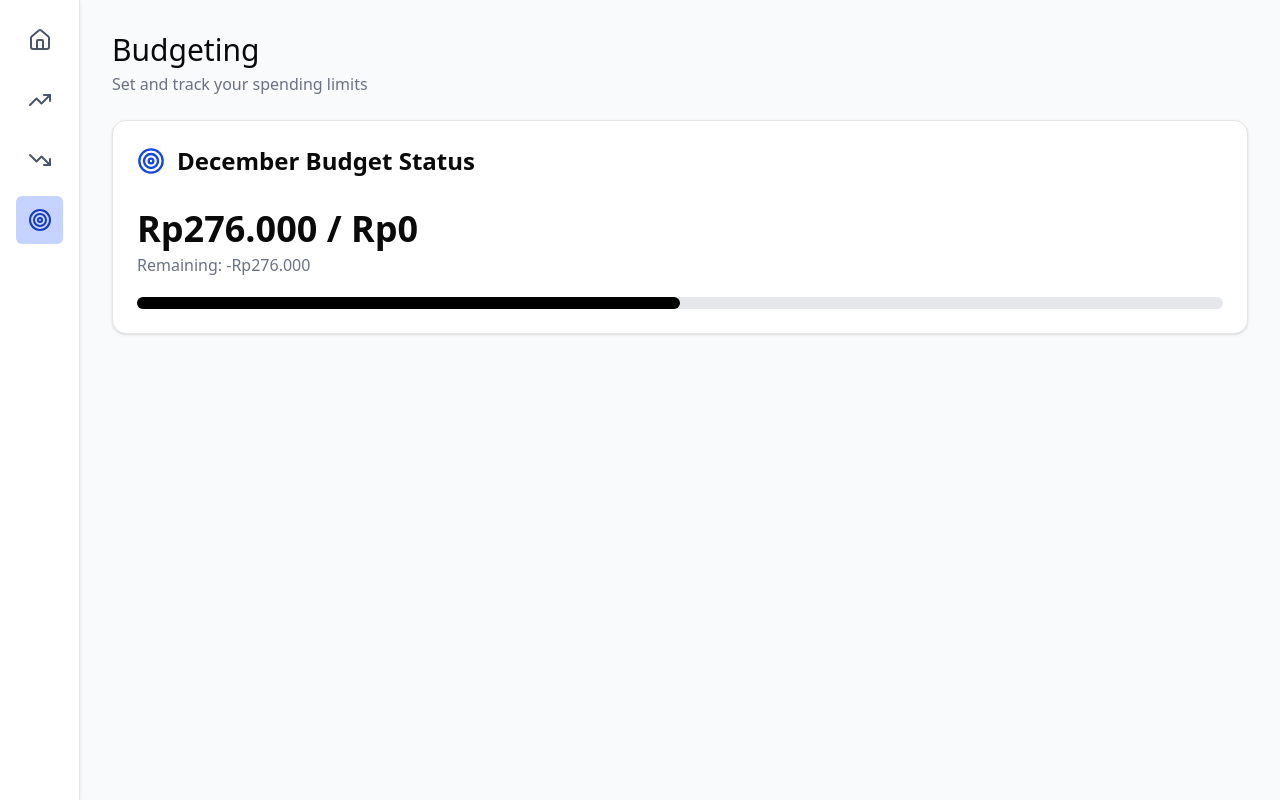
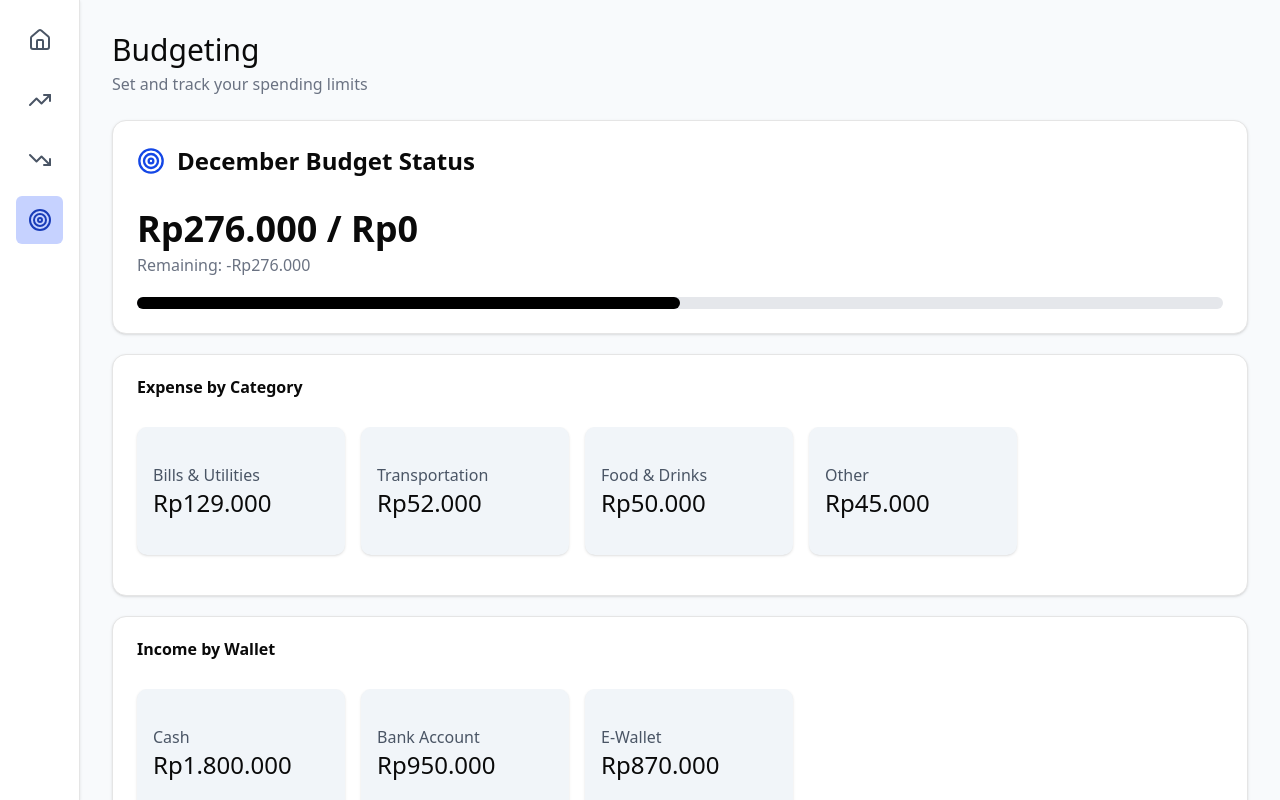
Before and after one commit to mlwy4id/FP2-PWEB-Monthly-Finance-Tracker, a React (Vite) app in the folder frontend/: page /budget in a window 1280 px wide. Built offline with nearby package versions, Linux system fonts and the light colour scheme.

Commit message:
add income and expense overview in budget

```diff
--- /dev/null
+++ b/frontend/src/hooks/useIncomeByWallet.js
@@ -0,0 +1,15 @@
+import useIncome from "@/store/useIncomeStore";
+import { useMemo } from "react";
+
+export const useIncomeByWallet = () => {
+  const incomes = useIncome((state) => state.incomes);
+
+  const incomeByWallet = useMemo(() => {
+    return incomes.reduce((map, i) => {
+      map[i.wallet] = (map[i.wallet] || 0) + i.amount;
+      return map;
+    }, {});
+  }, [incomes]);
+
+  return incomeByWallet;
+};
--- a/frontend/src/pages/budget/Budget.jsx
+++ b/frontend/src/pages/budget/Budget.jsx
@@ -1,5 +1,7 @@
 import PageLayout from "@/components/layouts/PageLayout";
 import BudgetStatus from "./components/BudgetStatus";
+import ExpenseByCategory from "./components/ExpenseByCategory";
+import IncomeByWallet from "./components/IncomeByWallet";
 
 const Budget = () => {
   return (
@@ -8,6 +10,8 @@ const Budget = () => {
       subtitle="Set and track your spending limits"
     >
       <BudgetStatus/>
+      <ExpenseByCategory/>
+      <IncomeByWallet/>
     </PageLayout>
   );
 };
--- /dev/null
+++ b/frontend/src/pages/budget/components/ExpenseByCategory.jsx
@@ -0,0 +1,46 @@
+import { Card, CardContent, CardHeader, CardTitle } from "@/components/ui/card";
+import { useExpenseByCategory } from "@/hooks/useExpenseByCategory";
+import useCategory from "@/store/useCategoryStore";
+import { moneyFormat } from "@/utils/moneyFormat";
+
+const ExpenseByCategory = () => {
+  const expenseByCategory = useExpenseByCategory();
+  let sortedCategory = [];
+
+  for (var category in expenseByCategory) {
+    sortedCategory.push([category, expenseByCategory[category]]);
+  }
+  sortedCategory.sort((a, b) => b[1] - a[1]);
+
+  const categories = useCategory((state) => state.categories);
+  const getCategoryName = (id) => {
+    const category = categories.find((c) => c.id === id);
+    return category.name;
+  };
+
+  return (
+    <Card>
+      <CardHeader>
+        <CardTitle>Expense by Category</CardTitle>
+      </CardHeader>
+      <CardContent className={`overflow-x-auto pb-4`}>
+        <div className="flex gap-4">
+          {sortedCategory.map((c) => (
+            <div
+              key={c}
+              className="
+            flex flex-col justify-center p-4
+            bg-slate-100 rounded-lg shadow-sm min-w-52 min-h-32"
+            >
+              <p className="text-gray-600">{getCategoryName(c[0])}</p>
+              <h1 className="text-2xl font-medium">Rp{moneyFormat(c[1])}</h1>
+            </div>
+          ))}
+          <div className="w-2 shrink-0"></div>
+        </div>
+      </CardContent>
+    </Card>
+  );
+};
+
+export default ExpenseByCategory;
--- /dev/null
+++ b/frontend/src/pages/budget/components/IncomeByWallet.jsx
@@ -0,0 +1,48 @@
+import { Card, CardContent, CardHeader, CardTitle } from "@/components/ui/card";
+import { useExpenseByCategory } from "@/hooks/useExpenseByCategory";
+import { useIncomeByWallet } from "@/hooks/useIncomeByWallet";
+import useCategory from "@/store/useCategoryStore";
+import useWallet from "@/store/useWalletStore";
+import { moneyFormat } from "@/utils/moneyFormat";
+
+const IncomeByWallet = () => {
+  const incomeByWallet = useIncomeByWallet();
+  let sortedWallet = [];
+
+  for (var wallet in incomeByWallet) {
+    sortedWallet.push([wallet, incomeByWallet[wallet]]);
+  }
+  sortedWallet.sort((a, b) => b[1] - a[1]);
+
+  const wallets = useWallet((state) => state.wallets);
+  const getWalletsName = (id) => {
+    const wallet = wallets.find((w) => w.id === id);
+    return wallet.name;
+  };
+
+  return (
+    <Card>
+      <CardHeader>
+        <CardTitle>Income by Wallet</CardTitle>
+      </CardHeader>
+      <CardContent className={`overflow-x-auto pb-4`}>
+        <div className="flex gap-4">
+          {sortedWallet.map((w) => (
+            <div
+              key={w}
+              className="
+            flex flex-col justify-center p-4
+            bg-slate-100 rounded-lg shadow-sm min-w-52 min-h-32"
+            >
+              <p className="text-gray-600">{getWalletsName(w[0])}</p>
+              <h1 className="text-2xl font-medium">Rp{moneyFormat(w[1])}</h1>
+            </div>
+          ))}
+          <div className="w-2 shrink-0"></div>
+        </div>
+      </CardContent>
+    </Card>
+  );
+};
+
+export default IncomeByWallet;
--- a/frontend/src/pages/expense/components/RecentExpensesTable.jsx
+++ b/frontend/src/pages/expense/components/RecentExpensesTable.jsx
@@ -1,4 +1,5 @@
 import { DropdownMenuTrigger } from "@/components/ui/dropdown-menu";
+import useCategory from "@/store/useCategoryStore";
 import useExpense from "@/store/useExpenseStore";
 import useModal from "@/store/useModalStore";
 import useWallet from "@/store/useWalletStore";
@@ -12,7 +13,7 @@ import {
 import { BsThreeDotsVertical } from "react-icons/bs";
 
 const RecentExpensesTable = () => {
-  const wallets = useWallet((state) => state.wallets)
+  const categories = useCategory((state) => state.categories);
   const expense = useExpense((state) => state.expenses);
   const openModal = useModal((state) => state.openModal);
 
```
